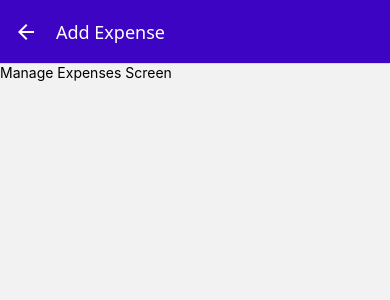
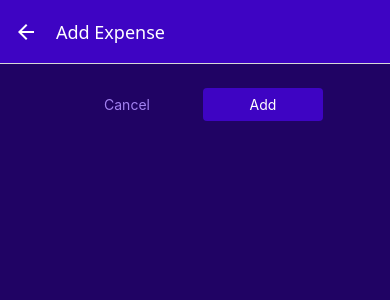
Before and after one commit to roryjarrard/expense-tracker, a React Native app: screen /ManageExpense in a window 390 px wide. Shown: the top 300 px of the page. Built offline with nearby package versions, Linux system fonts and the light colour scheme.

Commit message:
close modal

```diff
--- /dev/null
+++ b/src/components/UI/Button.js
@@ -0,0 +1,42 @@
+import { Pressable, Text, View, StyleSheet } from 'react-native';
+
+import { GlobalStyles } from '../../constants/styles';
+const { colors } = GlobalStyles;
+
+function Button({ children, onPress, mode, style }) {
+    return (
+        <View style={style}>
+            <Pressable onPress={onPress} style={({ pressed }) => pressed && styles.pressed} android_ripple={{ color: colors.primary100 }}>
+                <View style={[styles.button, mode === 'flat' && styles.flat]}>
+                    <Text style={[styles.buttonText, mode === 'flat' && styles.flatText]}>{children}</Text>
+                </View>
+            </Pressable>
+        </View>
+    );
+}
+
+export default Button;
+
+const styles = StyleSheet.create({
+    button: {
+        borderRadius: 4,
+        padding: 8,
+        backgroundColor: colors.primary500,
+    },
+    flat: {
+        backgroundColor: 'transparent',
+    },
+    buttonText: {
+        color: 'white',
+        textAlign: 'center',
+    },
+    flatText: {
+        color: colors.primary200,
+    },
+    pressed: {
+        opacity: 0.75,
+        backgroundColor: colors.primary100,
+        borderRadius: 4,
+        color: colors.primary500,
+    }
+});
--- a/src/screens/ManageExpenses.js
+++ b/src/screens/ManageExpenses.js
@@ -1,5 +1,11 @@
 import { useLayoutEffect } from 'react';
-import { Text } from 'react-native';
+import { StyleSheet, Text, View } from 'react-native';
+
+import Button from '../components/UI/Button';
+import IconButton from '../components/UI/IconButton';
+
+import { GlobalStyles } from '../constants/styles';
+const { colors } = GlobalStyles;
 
 function ManageExpenses({ route, navigation }) {
     const editedExpenseId = route.params?.expenseId;
@@ -11,9 +17,53 @@ function ManageExpenses({ route, navigation }) {
         });
     }, [navigation, isEditing]);
 
+    function deleteExpenseHandler() {
+        navigation.goBack();
+    }
+
+    function cancelHandler() {
+        navigation.goBack();
+    }
+
+    function confirmHandler() {
+        navigation.goBack();
+    }
+
     return (
-        <Text>Manage Expenses Screen</Text>
+        <View style={styles.container}>
+            <View style={styles.buttons}>
+                <Button mode="flat" onPress={cancelHandler} style={styles.button}>Cancel</Button>
+                <Button onPress={confirmHandler} style={styles.button}>{isEditing ? 'Update' : 'Add'}</Button>
+            </View>
+            {isEditing && <View style={styles.deleteContainer}>
+                <IconButton icon="trash" size={36} color={colors.error500} onPress={deleteExpenseHandler} />
+            </View>}
+        </View>
     );
 }
 
 export default ManageExpenses;
+
+const styles = StyleSheet.create({
+    container: {
+        flex: 1,
+        padding: 24,
+        backgroundColor: colors.primary800,
+    },
+    buttons: {
+        flexDirection: 'row',
+        justifyContent: 'center',
+        alignItems: 'center'
+    },
+    button: {
+        minWidth: 120,
+        marginHorizontal: 8,
+    },
+    deleteContainer: {
+        marginTop: 16,
+        paddingTop: 8,
+        borderTopWidth: 2,
+        borderTopColor: colors.primary200,
+        alignItems: 'center',
+    }
+});
```
